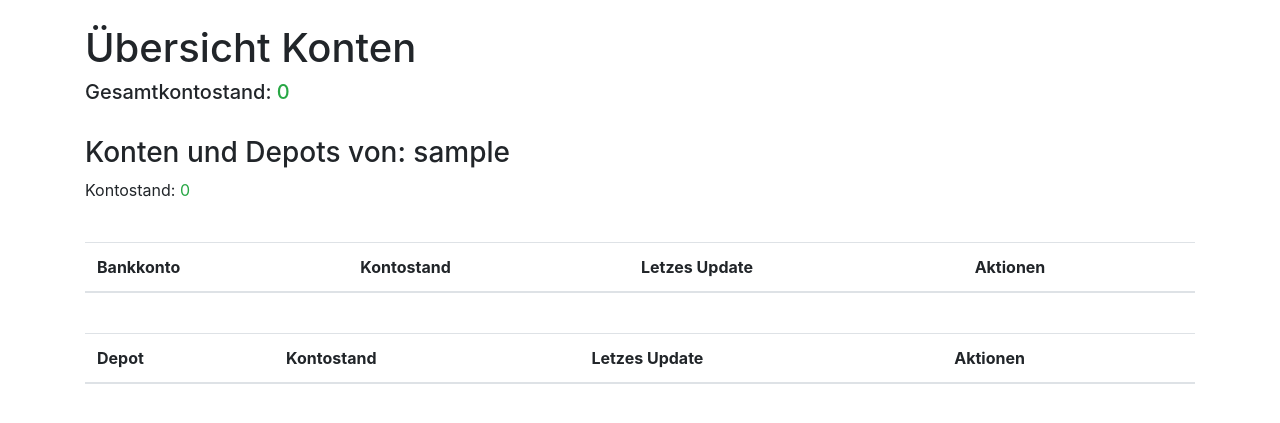
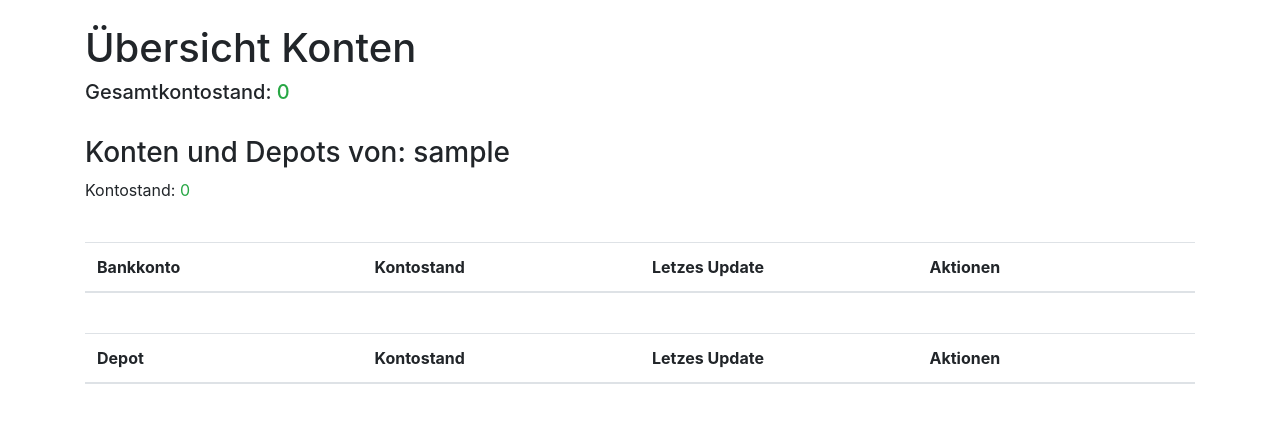
Before and after one commit to tschuelia/finance-website, a Django app: page / in a window 1280 px wide. Shown: the part 56-479 px from the top of the page. Run offline with Django 4.2, Linux system fonts and the light colour scheme; the visitor is signed in with stand-in values (Sample User, id 1); data comes from the database, SQL or seed files in the repository; lists and menus that the app fills with data are empty; some libraries are stand-ins or nearby versions.

Commit message:
fix table col width in overview

```diff
--- a/accounting/templates/accounting/bank_accounts.html
+++ b/accounting/templates/accounting/bank_accounts.html
@@ -13,22 +13,22 @@
     <div class="table-responsive">
         <table class="table">
             <thead><tr>
-                <th>Bankkonto</th>
-                <th>Kontostand</th>
-                <th>Letzes Update</th>
-                <th>Aktionen</th>
+                <th style="width: 25%">Bankkonto</th>
+                <th style="width: 25%">Kontostand</th>
+                <th style="width: 25%">Letzes Update</th>
+                <th style="width: 25%">Aktionen</th>
             </tr></thead>
             <tbody>
             {% for acc in item.0 %}
             <tr>
-                <td><a href="{% url 'transactions' acc.pk %}">{{ acc }}</a></td>
-                <td class="{% if acc.get_balance < 0.0 %} text-danger {% else %} text-success{% endif %}">
+                <td style="width: 25%"><a href="{% url 'transactions' acc.pk %}">{{ acc }}</a></td>
+                <td style="width: 25%" class="{% if acc.get_balance < 0.0 %} text-danger {% else %} text-success{% endif %}">
                       {{ acc.get_balance|intcomma }}€
                 </td>
-                <td>
+                <td style="width: 25%">
                     {{ acc.get_newest_transaction_date|date:"d.m.Y"  }}
                 </td>
-                <td>
+                <td style="width: 25%">
                     <a href="{% url 'transactions' acc.pk %}" class="btn btn-light btn active" role="button"><i class="fas fa-search-dollar fa-lg"></i> Details</a>
                 </td>
             </tr>
@@ -40,22 +40,22 @@
     <div class="table-responsive">
         <table class="table">
             <thead><tr>
-                <th>Depot</th>
-                <th>Kontostand</th>
-                <th>Letzes Update</th>
-                <th>Aktionen</th>
+                <th style="width: 25%">Depot</th>
+                <th style="width: 25%">Kontostand</th>
+                <th style="width: 25%">Letzes Update</th>
+                <th style="width: 25%">Aktionen</th>
             </tr></thead>
             <tbody>
             {% for dep in item.1 %}
             <tr>
-                <td><a href="{% url 'depot-detail' dep.pk %}">{{ dep }}</a></td>
-                <td class="{% if dep.current_balance < 0.0 %} text-danger {% else %} text-success{% endif %}">
+                <td style="width: 25%"><a href="{% url 'depot-detail' dep.pk %}">{{ dep }}</a></td>
+                <td style="width: 25%" class="{% if dep.current_balance < 0.0 %} text-danger {% else %} text-success{% endif %}">
                       {{ dep.get_balance|intcomma }}€
                 </td>
-                <td>
+                <td style="width: 25%">
                     {{ dep.get_last_update|date:"d.m.Y"  }}
                 </td>
-                <td>
+                <td style="width: 25%">
                     <a href="{% url 'depot-detail' dep.pk %}" class="btn btn-light btn active" role="button"><i class="fas fa-search-dollar fa-lg"></i> Details</a>
                 </td>
             </tr>
```
